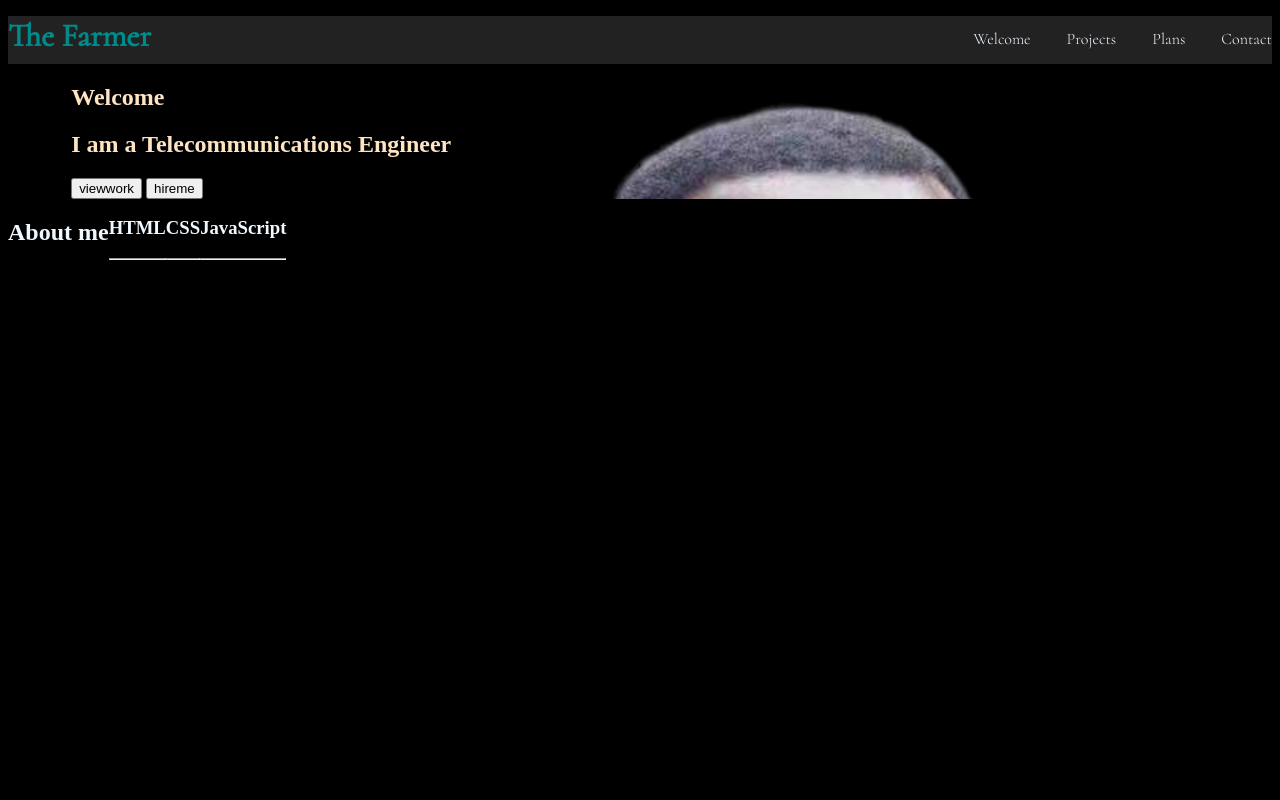
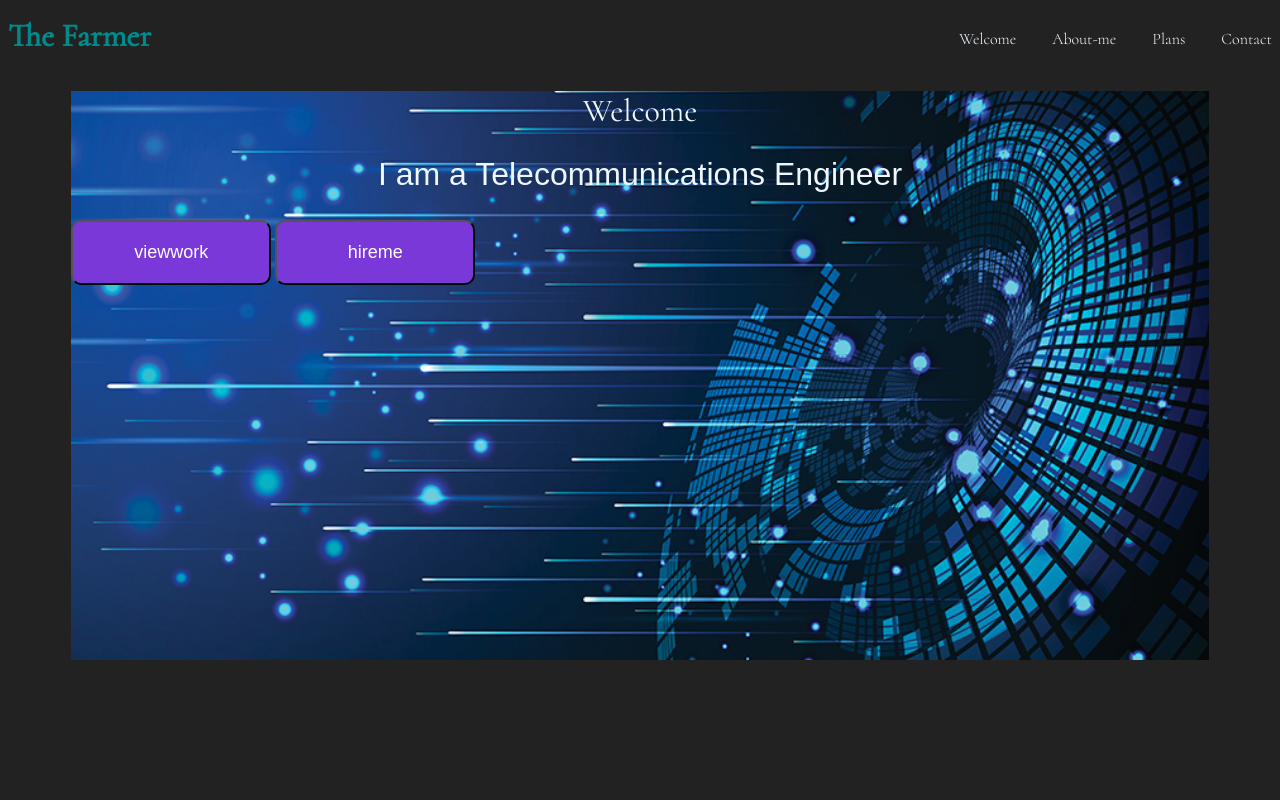
Before and after one commit to shakespear95/mycv, a plain HTML site: page index.html in a window 1280 px wide. Shown: the top 800 px of the page. Drawn offline with Linux system fonts and the light colour scheme.

Commit message:
the work is still going

```diff
--- a/index.css
+++ b/index.css
@@ -1,10 +1,32 @@
+*{
+  color: aliceblue;
+}
+
+h1 {
+  font-family: 'Cormorant', sans-serif;
+  font-size: xx-large;
+  font-weight: 400;
+}
+
+h2 {
+  font-family: 'Lilita', sans-serif;
+  font-size: xx-large;
+  font-weight: 400;
+}
 a {
   text-decoration: none;
-  font-family: 'Cormorant';
+  font-family: 'Cormorant', sans-serif;
   font-weight: 300;
   color: aliceblue;
 }
 
+a:hover {
+color: #008b8b;
+}
+
+button:hover {
+  color: #ffffff;
+}
 .logo {
   font-family: 'Cormorant', sans-serif;
   font-size: xx-large;
@@ -20,8 +42,9 @@ a {
 
 }
 
-body {
-  background: black;
+p {
+  font-size: larger;
+  font-family: 'Cormorant', sans-serif;
 }
 
 .nav-links{
@@ -32,16 +55,53 @@ body {
   padding-left: 2em;
 }
 
+body {
+  background-color: #232222;
+}
+
+hr {
+  height: 1em;
+  margin: 0;
+  background-color: rgb(59, 40, 40);
+}
+
+.HTML > hr {
+  width: 90%;
+}
+
 .middle1 {
-  background: url(img/3efaa98aac9433010527feeb8983830-PhotoRoom.png-PhotoRoom.png);
+  background: url(img/back.jpg) no-repeat;
+  height: 60em;
   width: 90%;
   margin: auto;
-  color: bisque;
-  background-repeat: no-repeat;
-  background-size: cover;
+  background-size: 100%;
 }
 
-.about {
+.textpart {
+text-align: center;
+}
+
+button {
+  border-radius: 10px;
+  background-color: #7b38d8;
+  padding: 20px;
+  width: 200px;
+  color: #ffffff;
+  text-align: center;
+  font-family: 'Lilita', sans-serif;
+  font-size: large;
+}
+
+.About {
   display: flex;
-  color: aliceblue;
 }
+
+.who, .about-1, .pic {
+  width: 33%;
+  height: 50em;
+  align-items: center;
+}
+
+.pic {
+  background: url(img/9517f3629ae9e973f5ae2d5f6693a0f-PhotoRoom.png-PhotoRoom.png);
+}
--- a/index.html
+++ b/index.html
@@ -14,20 +14,22 @@
     <div class="navbar">
       <div class="logo">The Farmer</div>
       <div class="nav-links">
-        <a href="#welcome" class="navli">Welcome</a>
-        <a href="#projects" class="navli">Projects</a>
+        <a href="#middle1" class="navli">Welcome</a>
+        <a href="#About" class="navli">About-me</a>
         <a href="#plans" class="navli">Plans</a>
         <a href="#contact" class="navli">Contact</a>
       </div>
   </header>
 
    <section class="middle1">
-    <h1>
+    <div class="textpart">
+      <h1>
       Welcome <br>
     </h1>
     <h2>
       I am a Telecommunications Engineer
     </h2>
+    </div>
 
     <div class="buttons">
 
@@ -39,7 +41,7 @@
    </section>
 
    <section class="About">
-    <div class="about">
+    <div class="about-1">
       <h2>
         About me
       </h2>
@@ -79,7 +81,14 @@
         follow me on:
       </h3>
 
-      <img src="" alt="">
+      <div class="icons">
+        <a href=""><img src="" alt=""></a>
+        <a href=""></a>
+        <a href=""></a>
+        <a href=""></a>
+        <a href=""></a>
+
+      </div>
 
     </div>
 
```
Also changed, not shown: ummm.txt (added).
